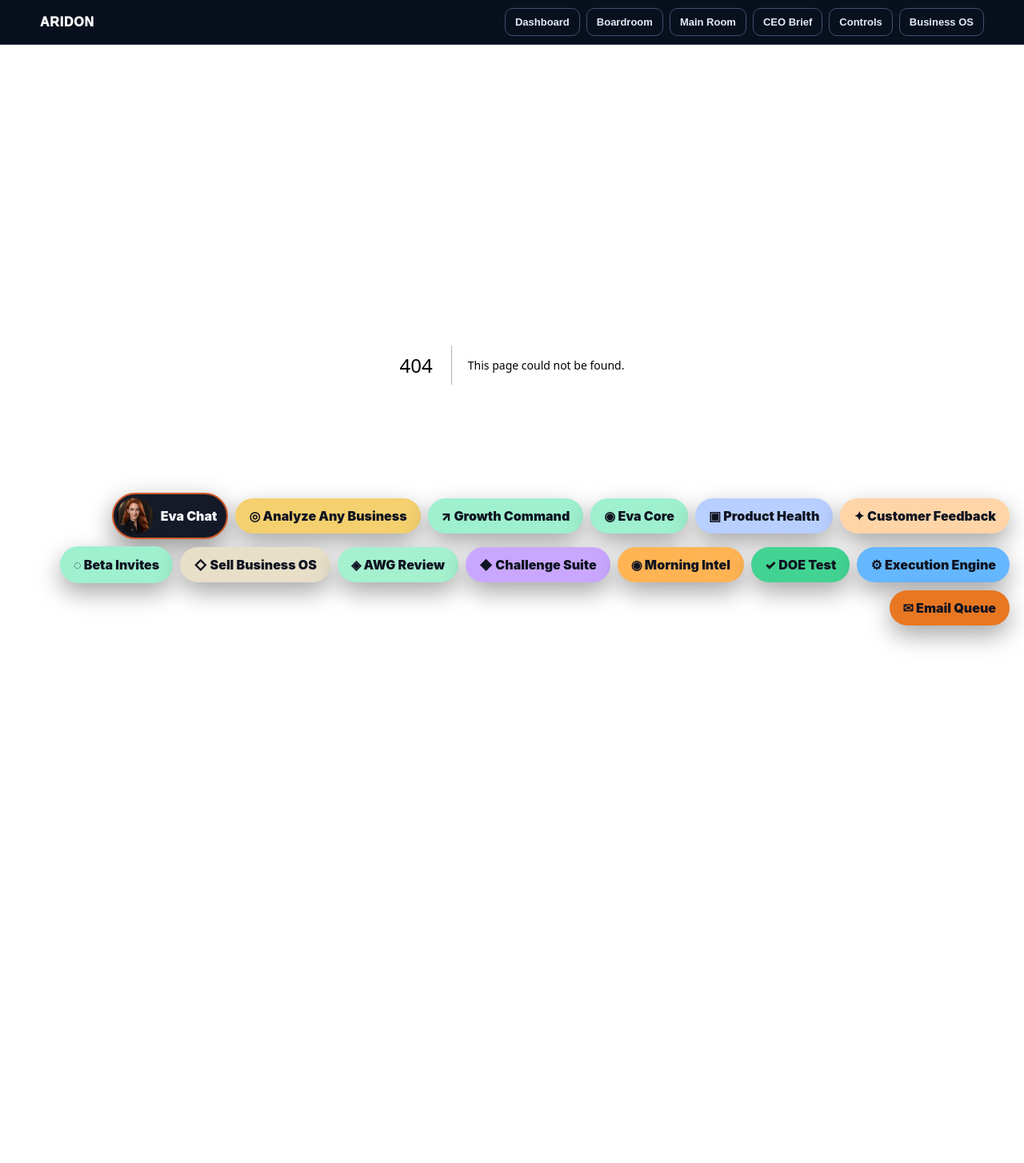
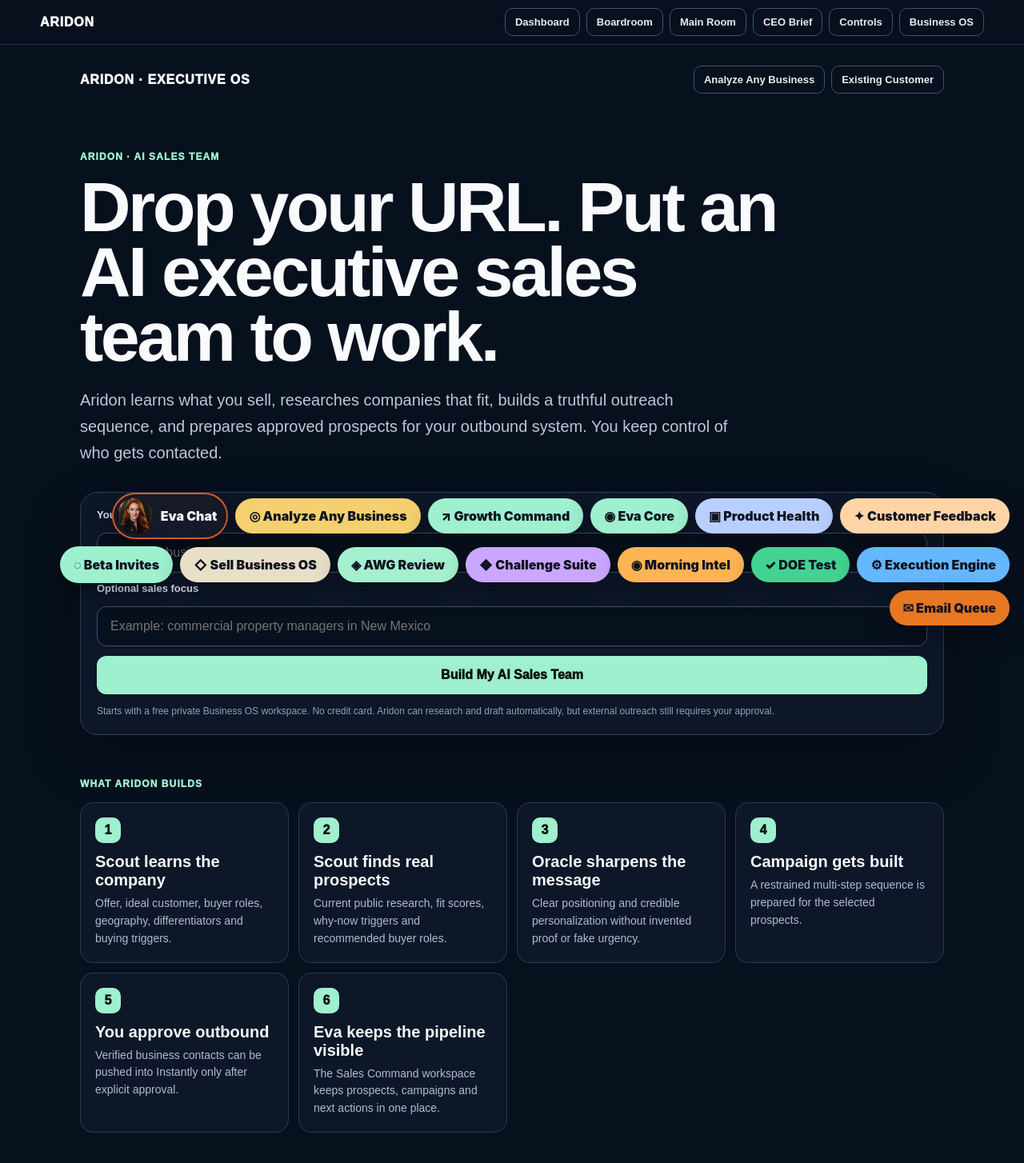
Before and after one commit to jimrusk/aridon-app, a Next.js app: page /sales-team in a window 1280 px wide. Before the commit this address had no page. Shown: the top 1454 px of the page at 80% size. Before the commit the page ends 856 px from the top, so only its background shows below. Built offline with nearby package versions, Linux system fonts and the light colour scheme.

Commit message:
Add public URL-to-sales-team launcher

```diff
--- /dev/null
+++ b/app/sales-team/page.tsx
@@ -0,0 +1,84 @@
+'use client';
+
+import Link from 'next/link';
+import { FormEvent, useState } from 'react';
+import { useRouter } from 'next/navigation';
+
+export default function SalesTeamLandingPage() {
+  const router = useRouter();
+  const [website, setWebsite] = useState('');
+  const [focus, setFocus] = useState('');
+
+  function normalizeWebsite(value: string) {
+    const trimmed = value.trim();
+    if (!trimmed) return '';
+    return /^https?:\/\//i.test(trimmed) ? trimmed : `https://${trimmed}`;
+  }
+
+  function submit(event: FormEvent) {
+    event.preventDefault();
+    const url = normalizeWebsite(website);
+    if (!url) return;
+    const params = new URLSearchParams({ website: url, mode: 'sales-team' });
+    if (focus.trim()) params.set('focus', focus.trim());
+    router.push(`/business-os/beta?${params.toString()}`);
+  }
+
+  return (
+    <main style={{ minHeight: '100vh', background: '#07101D', color: '#F8FAFC', fontFamily: 'Arial, sans-serif' }}>
+      <section style={{ maxWidth: 1120, margin: '0 auto', padding: '26px 20px 80px' }}>
+        <nav style={{ display: 'flex', justifyContent: 'space-between', gap: 12, alignItems: 'center', flexWrap: 'wrap' }}>
+          <Link href="/business-os" style={{ color: '#F8FAFC', textDecoration: 'none', fontWeight: 950, letterSpacing: .8 }}>ARIDON · EXECUTIVE OS</Link>
+          <div style={{ display: 'flex', gap: 8, flexWrap: 'wrap' }}>
+            <Link href="/analyze-business" style={outline}>Analyze Any Business</Link>
+            <Link href="/customer/login?next=/customer/sales/launch" style={outline}>Existing Customer</Link>
+          </div>
+        </nav>
+
+        <div style={{ maxWidth: 900, paddingTop: 72 }}>
+          <div style={eyebrow}>ARIDON · AI SALES TEAM</div>
+          <h1 style={{ fontSize: 'clamp(50px,8vw,88px)', lineHeight: .92, letterSpacing: -3.5, margin: '16px 0 22px' }}>Drop your URL. Put an AI executive sales team to work.</h1>
+          <p style={{ color: '#BCC8D8', fontSize: 20, lineHeight: 1.65, maxWidth: 820 }}>Aridon learns what you sell, researches companies that fit, builds a truthful outreach sequence, and prepares approved prospects for your outbound system. You keep control of who gets contacted.</p>
+        </div>
+
+        <form onSubmit={submit} style={{ marginTop: 32, background: '#0D1728', border: '1px solid #2D3E5D', borderRadius: 22, padding: 20, display: 'grid', gap: 12, boxShadow: '0 28px 70px rgba(0,0,0,.24)' }}>
+          <label style={label}>Your company website
+            <input required inputMode="url" autoCapitalize="none" placeholder="www.yourbusiness.com" value={website} onChange={(event) => setWebsite(event.target.value)} style={input} />
+          </label>
+          <label style={label}>Optional sales focus
+            <input placeholder="Example: commercial property managers in New Mexico" value={focus} onChange={(event) => setFocus(event.target.value)} style={input} />
+          </label>
+          <button type="submit" style={primary}>Build My AI Sales Team</button>
+          <div style={{ color: '#8FA0B8', fontSize: 12, lineHeight: 1.55 }}>Starts with a free private Business OS workspace. No credit card. Aridon can research and draft automatically, but external outreach still requires your approval.</div>
+        </form>
+
+        <section style={{ marginTop: 54 }}>
+          <div style={eyebrow}>WHAT ARIDON BUILDS</div>
+          <div style={{ display: 'grid', gridTemplateColumns: 'repeat(auto-fit,minmax(230px,1fr))', gap: 12, marginTop: 16 }}>
+            {[
+              ['1', 'Scout learns the company', 'Offer, ideal customer, buyer roles, geography, differentiators and buying triggers.'],
+              ['2', 'Scout finds real prospects', 'Current public research, fit scores, why-now triggers and recommended buyer roles.'],
+              ['3', 'Oracle sharpens the message', 'Clear positioning and credible personalization without invented proof or fake urgency.'],
+              ['4', 'Campaign gets built', 'A restrained multi-step sequence is prepared for the selected prospects.'],
+              ['5', 'You approve outbound', 'Verified business contacts can be pushed into Instantly only after explicit approval.'],
+              ['6', 'Eva keeps the pipeline visible', 'The Sales Command workspace keeps prospects, campaigns and next actions in one place.'],
+            ].map(([number, title, text]) => (
+              <article key={title} style={{ background: '#0D1728', border: '1px solid #293A57', borderRadius: 16, padding: 18 }}>
+                <div style={{ width: 32, height: 32, borderRadius: 10, display: 'grid', placeItems: 'center', background: '#9EF0CF', color: '#07130F', fontWeight: 950 }}>{number}</div>
+                <h2 style={{ fontSize: 20, margin: '12px 0 7px' }}>{title}</h2>
+                <p style={{ color: '#AEBBD0', lineHeight: 1.55, margin: 0, fontSize: 14 }}>{text}</p>
+              </article>
+            ))}
+          </div>
+        </section>
+      </section>
+      <style>{`@media(max-width:680px){form{padding:16px !important}}`}</style>
+    </main>
+  );
+}
+
+const eyebrow = { color: '#9EF0CF', fontSize: 12, fontWeight: 950, letterSpacing: 1.1 } as const;
+const label = { display: 'grid', gap: 7, color: '#DDE5F0', fontWeight: 850, fontSize: 13 } as const;
+const input = { width: '100%', boxSizing: 'border-box', background: '#07101D', color: '#F8FAFC', border: '1px solid #40516E', borderRadius: 12, padding: '15px 16px', fontSize: 16, outline: 'none' } as const;
+const primary = { border: 0, borderRadius: 12, background: '#9EF0CF', color: '#07130F', padding: '15px 18px', fontSize: 16, fontWeight: 950, cursor: 'pointer' } as const;
+const outline = { color: '#E8EDF5', border: '1px solid #40516D', textDecoration: 'none', borderRadius: 10, padding: '9px 12px', fontWeight: 850, fontSize: 13 } as const;
```
